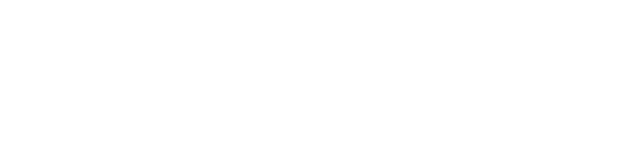
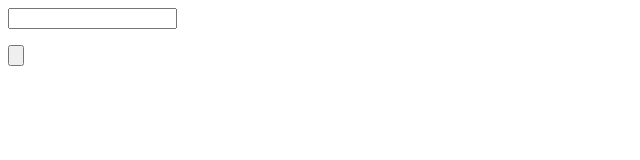
Before and after one commit to Emelay/Calculator, a plain HTML site: page index.html in a window 1280 px wide. Shown: the whole page, without its empty margins (0-640 px from the left). Drawn offline with Linux system fonts and the light colour scheme.

Commit message:
Added a few buttons

```diff
--- a/index.html
+++ b/index.html
@@ -11,8 +11,22 @@
 
 <body>
 <!--Add your HTML here-->
-
-
+<div class= "box">
+	<div class= "display">
+		<input type= "text" readonly size= "18" id="id">
+	</div>
+</div>
+	<div class= "keys">
+		<p>
+			<input type= "button">
+		</p>
+		<p>
+		</p>
+		<p>
+		</p>
+		<p>
+		</p>
+	</div>
 
 
 </body>
```
